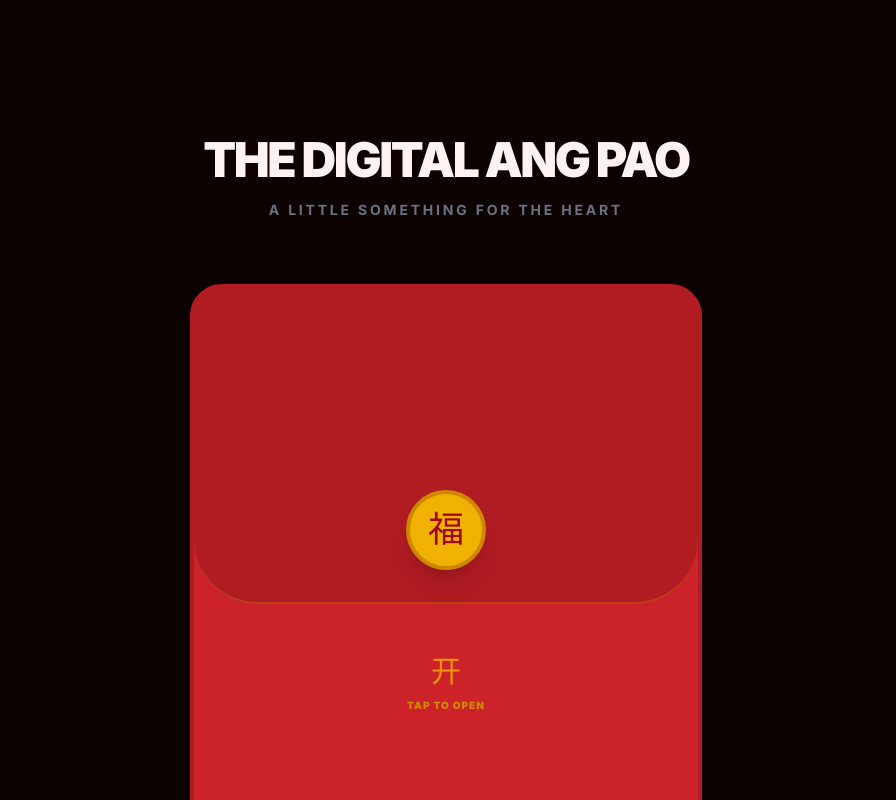
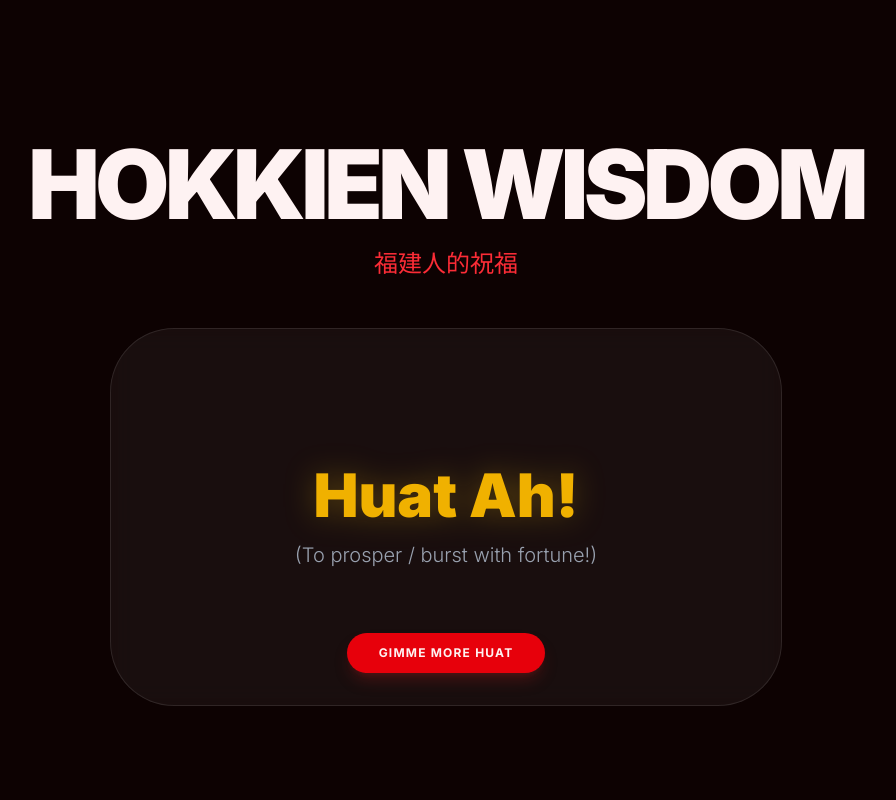
Before and after one commit to frendysanusi/happy-cny-2026, a Next.js app: page / in a window 1280 px wide. Shown: the part 1720-2520 px from the top of the page, without its empty margins (194-1090 px from the left). Built offline with nearby package versions, Linux system fonts and the light colour scheme; a web font is replaced by a local one.

Commit message:
feat: add hokkien wisdom

```diff
--- a/app/page.tsx
+++ b/app/page.tsx
@@ -2,6 +2,7 @@
 
 import Angpao from "@/components/Angpao";
 import Hero from "@/components/Hero";
+import HokkienWisdom from "@/components/HokkienWisdom";
 import Squad from "@/components/Squad";
 import { VibeMode } from "@/types/types"
 import { motion } from "framer-motion";
@@ -55,6 +56,7 @@ export default function Home() {
       <main className="relative z-10">
         <Hero vibe={vibe} />
         <Squad />
+        <HokkienWisdom />
         <Angpao />
       </main>
 
--- /dev/null
+++ b/components/HokkienWisdom.tsx
@@ -0,0 +1,58 @@
+
+import React, { useState } from 'react';
+import { motion, AnimatePresence } from 'framer-motion';
+import { HOKKIEN_WISDOM } from '@/constant/constants';
+
+const HokkienWisdom: React.FC = () => {
+  const [current, setCurrent] = useState(HOKKIEN_WISDOM[0]);
+  const [isAnimating, setIsAnimating] = useState(false);
+
+  const shuffle = () => {
+    setIsAnimating(true);
+    setTimeout(() => {
+      const filtered = HOKKIEN_WISDOM.filter((b: { phrase: string; }) => b.phrase !== current.phrase);
+      const next = filtered[Math.floor(Math.random() * filtered.length)];
+      setCurrent(next);
+      setIsAnimating(false);
+    }, 400);
+  };
+
+  return (
+    <section className="py-32 px-6 flex flex-col items-center justify-center text-center">
+      <div className="mb-12">
+        <h2 className="text-6xl md:text-8xl font-black mb-4 tracking-tighter">HOKKIEN WISDOM</h2>
+        <p className="text-red-500 font-chinese text-2xl">福建人的祝福</p>
+      </div>
+
+      <div className="relative w-full max-w-2xl aspect-video glass rounded-[4rem] flex flex-col items-center justify-center p-12 overflow-hidden">
+        <AnimatePresence mode="wait">
+          {!isAnimating && (
+            <motion.div
+              key={current.phrase}
+              initial={{ opacity: 0, y: 20 }}
+              animate={{ opacity: 1, y: 0 }}
+              exit={{ opacity: 0, y: -20 }}
+              className="space-y-4"
+            >
+              <h3 className="text-4xl md:text-6xl font-black text-yellow-500 drop-shadow-[0_0_15px_rgba(234,179,8,0.3)]">
+                {current.phrase}
+              </h3>
+              <p className="text-gray-400 text-lg md:text-xl font-light">
+                ({current.translation})
+              </p>
+            </motion.div>
+          )}
+        </AnimatePresence>
+
+        <button
+          onClick={shuffle}
+          className="absolute bottom-8 px-8 py-3 bg-red-600 rounded-full font-bold text-xs uppercase tracking-widest hover:bg-red-700 transition-colors shadow-lg shadow-red-900/40"
+        >
+          Gimme more Huat
+        </button>
+      </div>
+    </section>
+  );
+};
+
+export default HokkienWisdom;
--- a/constant/constants.ts
+++ b/constant/constants.ts
@@ -1,4 +1,4 @@
-import { Friend } from "@/types/types";
+import { Friend, HokkienWisdom } from "@/types/types";
 
 export const SQUAD: Friend[] = [
   {
@@ -38,3 +38,14 @@ export const SQUAD: Friend[] = [
     color: 'border-violet-500'
   }
 ];
+
+export const HOKKIEN_WISDOM: HokkienWisdom[] = [
+  { phrase: "Huat Ah!", translation: "To prosper / burst with fortune!" },
+  { phrase: "Mai Siao Siao", translation: "Don't play around (be serious about your goals!)" },
+  { phrase: "Kiam Siap No More", translation: "No more being stingy - let the generosity flow!" },
+  { phrase: "Ciak Pa Boi?", translation: "Have you eaten yet? (I care abt u :D)" },
+  { phrase: "Steady Pom pi pi", translation: "Staying cool, calm, and reliable." },
+  { phrase: "Ho Se Liao", translation: "Everything is settled and excellent!" },
+  { phrase: "Ancua ho se bos?", translation: "How's your day? (hope u happy everyday everytime!)" },
+  { phrase: "Lao Hero", translation: "Old-school hero (stay legendary!)" },
+];
--- a/types/types.ts
+++ b/types/types.ts
@@ -9,3 +9,8 @@ export interface Friend {
   message: string;
   color: string;
 }
+
+export interface HokkienWisdom {
+  phrase: string;
+  translation: string;
+}
```
